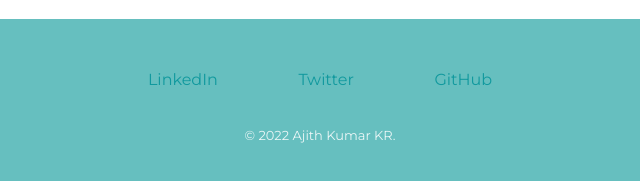
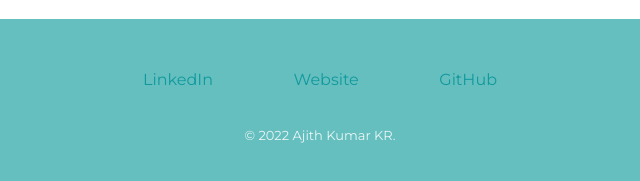
Before and after one commit to ajith0208/CV, a plain HTML site: page index.html in a window 1280 px wide. Shown: the part 2604-2785 px from the top of the page, 320-960 px from the left. Drawn offline with Linux system fonts and the light colour scheme.

Commit message:
Update index.html

```diff
--- a/index.html
+++ b/index.html
@@ -56,7 +56,7 @@
 
       <div class="bottom-container">
         <a class="footer-link" href="https://www.linkedin.com/in/ajith-kumar-kr/">LinkedIn</a>
-        <a class="footer-link" href="https://twitter.com/">Twitter</a>
+        <a class="footer-link" href="https://ajith0208.github.io/CV/">Website</a>
         <a class="footer-link" href="https://github.com/ajith0208">GitHub</a>
         <p class="copy-right">© 2022 Ajith Kumar KR.</p>
       </div>
```
